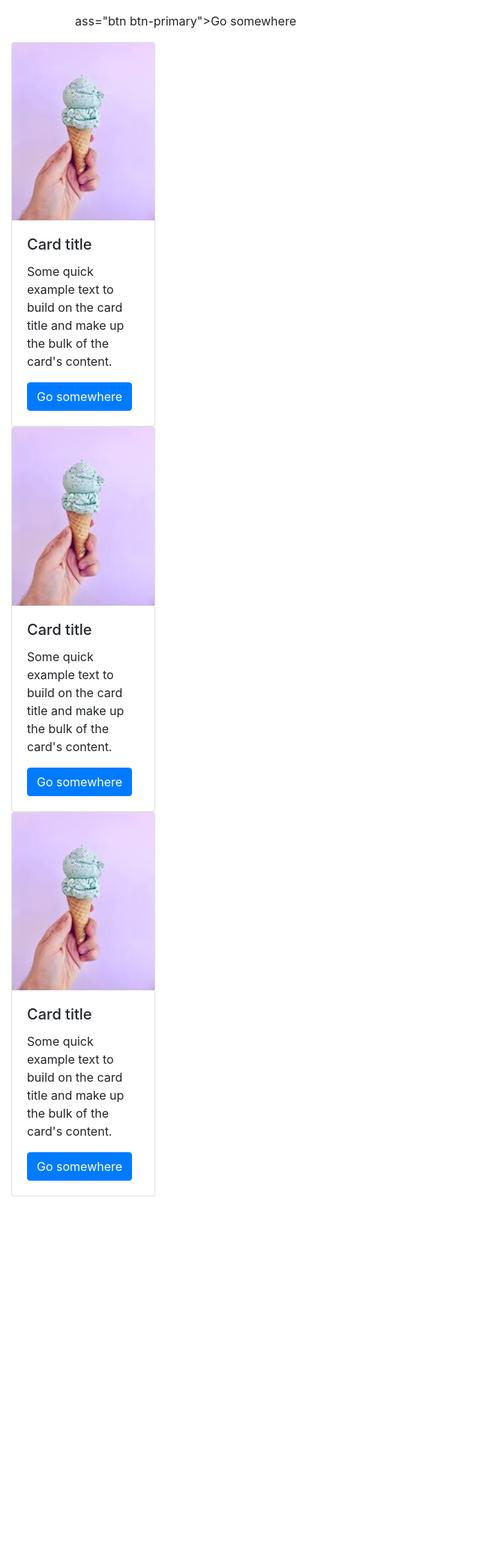
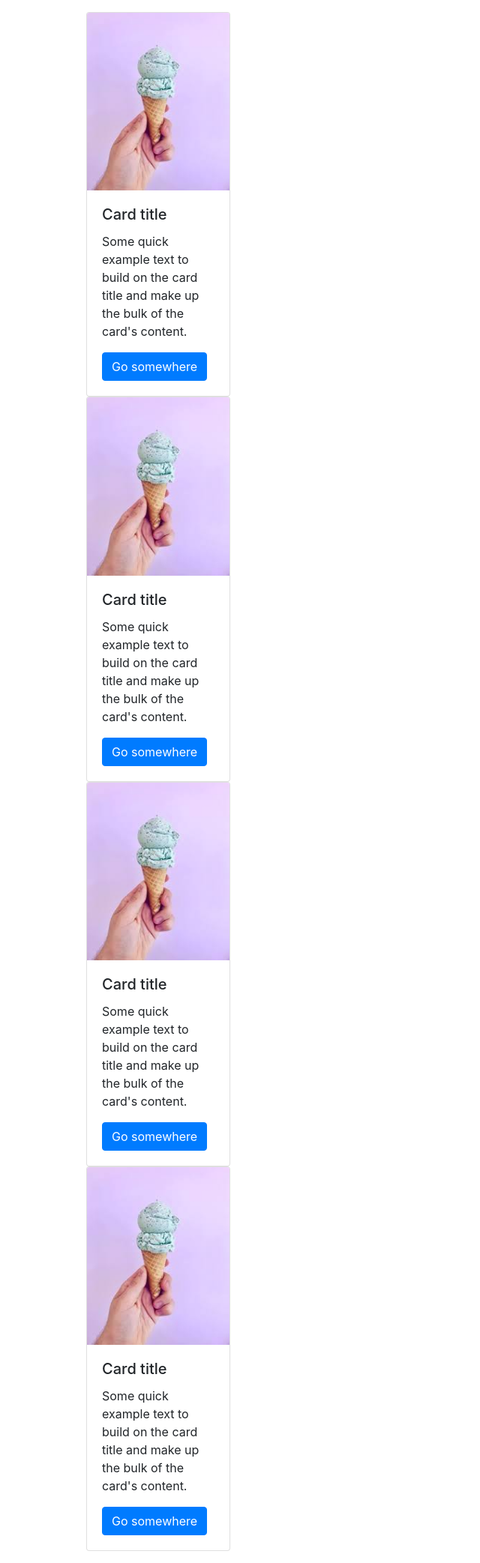
Before and after one commit to Gaurav-Zaiswal/eComB, a Django app: page /shop/ in a window 1280 px wide. Shown: the part 56-2141 px from the top of the page at 75% size, without its empty margins (0-640 px from the left). Before the commit the page ends 1652 px from the top, so only its background shows below. Run offline with Django 3.2, Linux system fonts and the light colour scheme; some libraries are stand-ins or nearby versions.

Commit message:
gaurav-local branch has been merged into master

```diff
--- a/shop/templates/shop/index.html
+++ b/shop/templates/shop/index.html
@@ -41,7 +41,15 @@
 
     <!--Slideshow starts here -->
     <div class="container carousel-inner no-padding">
-ass="btn btn-primary">Go somewhere</a>
+
+      <div class="carousel-item active">
+        <div class="col-xs-3 col-sm-3 col-md-3">
+          <div class="card" style="width: 12rem;">
+            <img src='{% static "shop/test.jpeg" %}' class="card-img-top" alt="...">
+            <div class="card-body">
+                <h5 class="card-title">Card title</h5>
+                <p class="card-text">Some quick example text to build on the card title and make up the bulk of the card's content.</p>
+                <a href="#" class="btn btn-primary">Go somewhere</a>
             </div>
           </div>
        </div>
```
